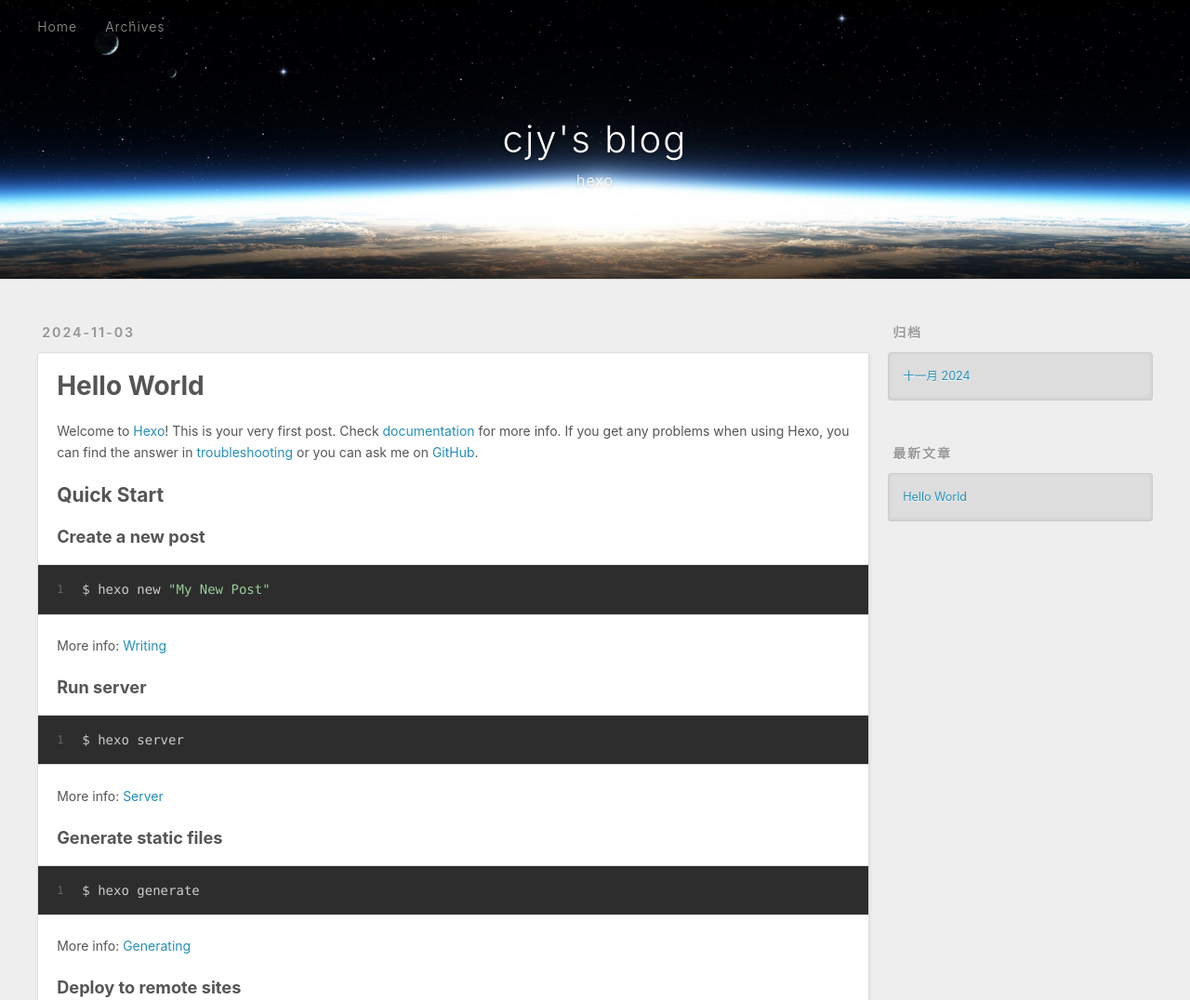
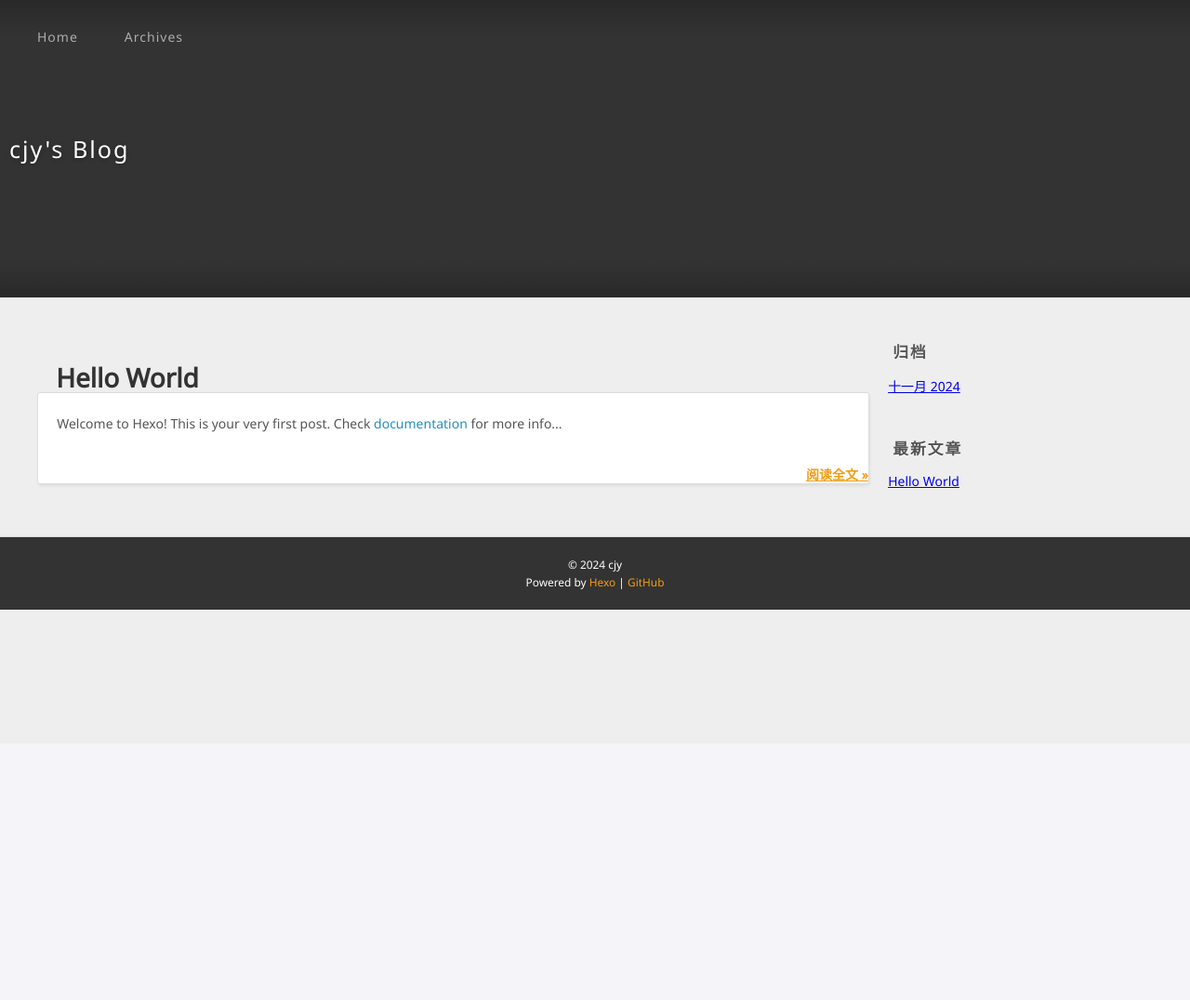
Before and after one commit to cjy2011/cjy2011.github.io, a plain HTML site: page index.html in a window 1280 px wide. Shown: the top 1076 px of the page at 93% size. After the commit the page ends 800 px from the top, so only its background shows below. Drawn offline with Linux system fonts and the light colour scheme.

Commit message:
Site updated: 2024-11-03 02:23:49

```diff
--- a/index.html
+++ b/index.html
@@ -2,211 +2,159 @@
 <html>
 <head>
   <meta charset="utf-8">
-
-
-  <title>cjy&#39;s blog</title>
+  <title>cjy's Blog - 技术分享与生活记录</title>
   <meta name="viewport" content="width=device-width, initial-scale=1, shrink-to-fit=no">
-  <meta name="description" content="blog">
+  <meta name="description" content="cjy's Blog: 记录技术分享、生活体验和个人成长的博客。">
+  <meta name="keywords" content="cjy, 技术博客, 生活分享, Hexo, 编程">
   <meta property="og:type" content="website">
-<meta property="og:title" content="cjy&#39;s blog">
+  <meta property="og:title" content="cjy's Blog">
   <meta property="og:url" content="https://cjy2011.github.io/index.html">
-<meta property="og:site_name" content="cjy&#39;s blog">
-<meta property="og:description" content="blog">
+  <meta property="og:site_name" content="cjy's Blog">
+  <meta property="og:description" content="记录技术分享、生活体验和个人成长的博客。">
   <meta property="og:locale" content="zh_CN">
-<meta property="article:author" content="cjy">
-<meta property="article:tag" content="blog">
   <meta name="twitter:card" content="summary">
 
-    <link rel="alternate" href="/atom.xml" title="cjy's blog" type="application/atom+xml">
+  <link rel="alternate" href="/atom.xml" title="cjy's Blog" type="application/atom+xml">
+  <link rel="shortcut icon" href="/favicon.png">
+  <link rel="stylesheet" href="/css/style.css">
+  <link rel="stylesheet" href="https://fonts.googleapis.com/css?family=Noto+Sans|Roboto">
 
+  <style>
+    /* 基本样式 */
+    body {
+      font-family: 'Noto Sans', sans-serif;
+      background-color: #f4f4f9;
+      color: #333;
+      margin: 0;
+    }
 
-    <link rel="shortcut icon" href="/favicon.png">
+    /* 顶部导航栏 */
+    #header {
+      background-color: #333;
+      padding: 10px;
+    }
+    #header-title a {
+      color: #fff;
+      font-size: 1.8em;
+      text-decoration: none;
+    }
+    #main-nav a {
+      color: #fff;
+      margin: 0 10px;
+    }
+    #main-nav a:hover {
+      color: #f39c12;
+    }
 
+    /* 侧边栏样式 */
+    #sidebar .widget-title {
+      font-size: 1.2em;
+      font-weight: bold;
+      margin-top: 20px;
+      color: #555;
+    }
+    .widget-wrap ul {
+      list-style-type: none;
+      padding: 0;
+    }
 
+    /* 文章列表样式 */
+    .article-title a {
+      color: #333;
+      text-decoration: none;
+    }
+    .article-title a:hover {
+      color: #f39c12;
+    }
+    .article-entry {
+      overflow: hidden;
+      max-height: 150px;
+    }
+    .read-more {
+      color: #f39c12;
+      font-weight: bold;
+      display: block;
+      margin-top: 10px;
+      text-align: right;
+    }
 
-<link rel="stylesheet" href="/css/style.css">
-
-
-
-<link rel="stylesheet" href="/fancybox/jquery.fancybox.min.css">
-
-
-
-<meta name="generator" content="Hexo 7.3.0"></head>
+    /* 底部样式 */
+    #footer {
+      background-color: #333;
+      color: #fff;
+      padding: 20px;
+      text-align: center;
+    }
+    #footer a {
+      color: #f39c12;
+      text-decoration: none;
+    }
+    #footer a:hover {
+      text-decoration: underline;
+    }
+  </style>
+</head>
 
 <body>
   <div id="container">
     <div id="wrap">
       <header id="header">
-  <div id="banner"></div>
         <div id="header-outer" class="outer">
-    <div id="header-title" class="inner">
+          <div id="header-title">
             <h1 id="logo-wrap">
-        <a href="/" id="logo">cjy&#39;s blog</a>
+              <a href="/" id="logo">cjy's Blog</a>
             </h1>
-
-        <h2 id="subtitle-wrap">
-          <a href="/" id="subtitle">hexo</a>
-        </h2>
-
           </div>
-    <div id="header-inner" class="inner">
           <nav id="main-nav">
-        <a id="main-nav-toggle" class="nav-icon"><span class="fa fa-bars"></span></a>
-
             <a class="main-nav-link" href="/">Home</a>
-
             <a class="main-nav-link" href="/archives">Archives</a>
-
           </nav>
-      <nav id="sub-nav">
-
-
-          <a class="nav-icon" href="/atom.xml" title="RSS 订阅"><span class="fa fa-rss"></span></a>
-
-        <a class="nav-icon nav-search-btn" title="搜索"><span class="fa fa-search"></span></a>
-      </nav>
-      <div id="search-form-wrap">
-        <form action="//google.com/search" method="get" accept-charset="UTF-8" class="search-form"><input type="search" name="q" class="search-form-input" placeholder="搜索"><button type="submit" class="search-form-submit">&#xF002;</button><input type="hidden" name="sitesearch" value="https://cjy2011.github.io"></form>
-      </div>
-    </div>
         </div>
       </header>
 
       <div class="outer">
         <section id="main">
-
-    <article id="post-hello-world" class="h-entry article article-type-post" itemprop="blogPost" itemscope itemtype="https://schema.org/BlogPosting">
-  <div class="article-meta">
-    <a href="/2024/11/03/hello-world/" class="article-date">
-  <time class="dt-published" datetime="2024-11-02T16:54:02.558Z" itemprop="datePublished">2024-11-03</time>
-</a>
-
+          <article id="post-hello-world" class="h-entry article article-type-post">
+            <header class="article-header">
+              <h1 class="article-title">
+                <a href="/2024/11/03/hello-world/">Hello World</a>
+              </h1>
+            </header>
+            <div class="article-inner">
+              <div class="article-entry">
+                <p>Welcome to Hexo! This is your very first post. Check <a href="https://hexo.io/docs/">documentation</a> for more info...</p>
               </div>
-  <div class="article-inner">
-
-
-      <header class="article-header">
-
-
-    <h1 itemprop="name">
-      <a class="p-name article-title" href="/2024/11/03/hello-world/">Hello World</a>
-    </h1>
-
-
-      </header>
-
-    <div class="e-content article-entry" itemprop="articleBody">
-
-        <p>Welcome to <a target="_blank" rel="noopener" href="https://hexo.io/">Hexo</a>! This is your very first post. Check <a target="_blank" rel="noopener" href="https://hexo.io/docs/">documentation</a> for more info. If you get any problems when using Hexo, you can find the answer in <a target="_blank" rel="noopener" href="https://hexo.io/docs/troubleshooting.html">troubleshooting</a> or you can ask me on <a target="_blank" rel="noopener" href="https://github.com/hexojs/hexo/issues">GitHub</a>.</p>
-<h2 id="Quick-Start"><a href="#Quick-Start" class="headerlink" title="Quick Start"></a>Quick Start</h2><h3 id="Create-a-new-post"><a href="#Create-a-new-post" class="headerlink" title="Create a new post"></a>Create a new post</h3><figure class="highlight bash"><table><tr><td class="gutter"><pre><span class="line">1</span><br></pre></td><td class="code"><pre><span class="line">$ hexo new <span class="string">&quot;My New Post&quot;</span></span><br></pre></td></tr></table></figure>
-
-<p>More info: <a target="_blank" rel="noopener" href="https://hexo.io/docs/writing.html">Writing</a></p>
-<h3 id="Run-server"><a href="#Run-server" class="headerlink" title="Run server"></a>Run server</h3><figure class="highlight bash"><table><tr><td class="gutter"><pre><span class="line">1</span><br></pre></td><td class="code"><pre><span class="line">$ hexo server</span><br></pre></td></tr></table></figure>
-
-<p>More info: <a target="_blank" rel="noopener" href="https://hexo.io/docs/server.html">Server</a></p>
-<h3 id="Generate-static-files"><a href="#Generate-static-files" class="headerlink" title="Generate static files"></a>Generate static files</h3><figure class="highlight bash"><table><tr><td class="gutter"><pre><span class="line">1</span><br></pre></td><td class="code"><pre><span class="line">$ hexo generate</span><br></pre></td></tr></table></figure>
-
-<p>More info: <a target="_blank" rel="noopener" href="https://hexo.io/docs/generating.html">Generating</a></p>
-<h3 id="Deploy-to-remote-sites"><a href="#Deploy-to-remote-sites" class="headerlink" title="Deploy to remote sites"></a>Deploy to remote sites</h3><figure class="highlight bash"><table><tr><td class="gutter"><pre><span class="line">1</span><br></pre></td><td class="code"><pre><span class="line">$ hexo deploy</span><br></pre></td></tr></table></figure>
-
-<p>More info: <a target="_blank" rel="noopener" href="https://hexo.io/docs/one-command-deployment.html">Deployment</a></p>
-
-
+              <a href="/2024/11/03/hello-world/" class="read-more">阅读全文 &raquo;</a>
             </div>
-    <footer class="article-footer">
-      <a data-url="https://cjy2011.github.io/2024/11/03/hello-world/" data-id="cm30gtbjc0000ckkwh92v4rfr" data-title="Hello World" class="article-share-link"><span class="fa fa-share">分享</span></a>
-
-
-
-    </footer>
-  </div>
-
           </article>
-
-
-
-
-
-
         </section>
 
         <aside id="sidebar">
-
-
-
-
-
-
-
-
-
-
           <div class="widget-wrap">
             <h3 class="widget-title">归档</h3>
-    <div class="widget">
-      <ul class="archive-list"><li class="archive-list-item"><a class="archive-list-link" href="/archives/2024/11/">十一月 2024</a></li></ul>
+            <ul class="archive-list">
+              <li><a href="/archives/2024/11/">十一月 2024</a></li>
+            </ul>
           </div>
-  </div>
-
-
-
 
           <div class="widget-wrap">
             <h3 class="widget-title">最新文章</h3>
-    <div class="widget">
             <ul>
-
-          <li>
-            <a href="/2024/11/03/hello-world/">Hello World</a>
-          </li>
-
+              <li><a href="/2024/11/03/hello-world/">Hello World</a></li>
             </ul>
           </div>
+        </aside>
       </div>
 
-
-</aside>
-
-      </div>
       <footer id="footer">
-
         <div class="outer">
-    <div id="footer-info" class="inner">
-
+          <div id="footer-info">
             &copy; 2024 cjy<br>
-      Powered by <a href="https://hexo.io/" target="_blank">Hexo</a>
+            Powered by <a href="https://hexo.io/" target="_blank">Hexo</a> | <a href="https://github.com/cjy2011">GitHub</a>
           </div>
         </div>
       </footer>
-
     </div>
-    <nav id="mobile-nav">
-
-    <a href="/" class="mobile-nav-link">Home</a>
-
-    <a href="/archives" class="mobile-nav-link">Archives</a>
-
-</nav>
-
-
-
-<script src="/js/jquery-3.6.4.min.js"></script>
-
-
-
-
-<script src="/fancybox/jquery.fancybox.min.js"></script>
-
-
-
-
-<script src="/js/script.js"></script>
-
-
-
-
-
   </div>
 </body>
 </html>
```
Lines whose indentation alone changed are shown as unchanged.
